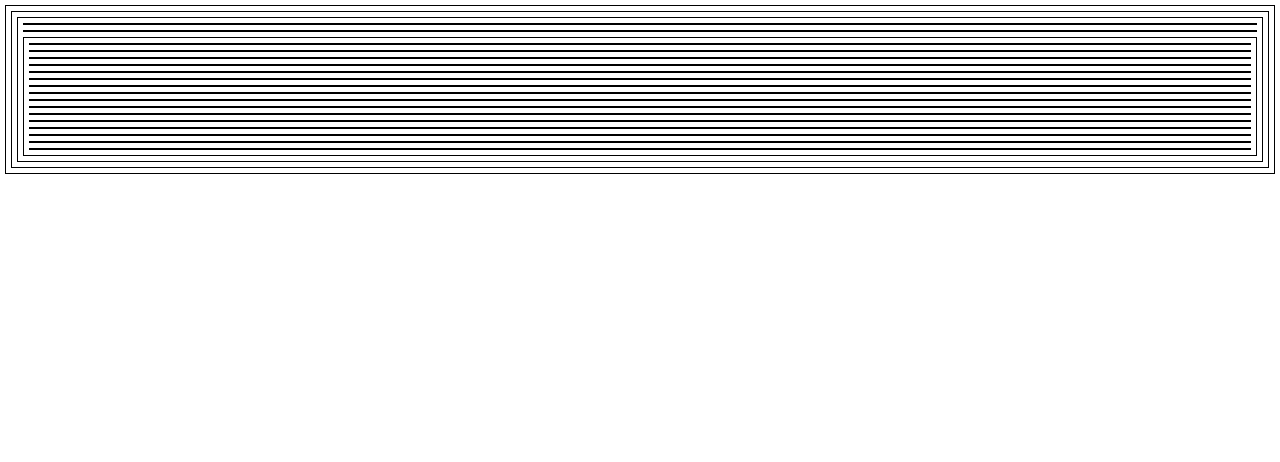
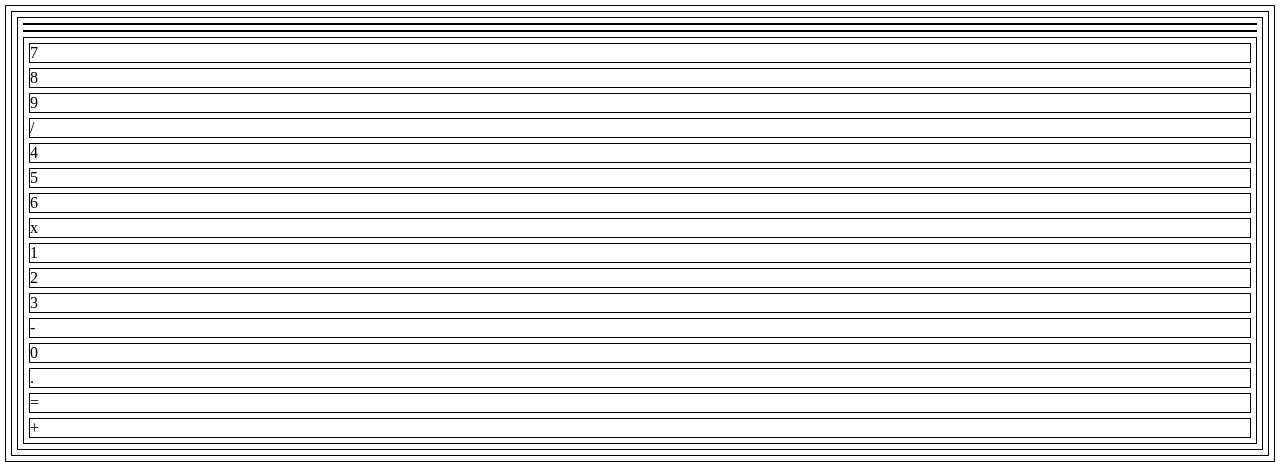
Before and after one commit to MDR22/calculator, a plain HTML site: page index.html in a window 1280 px wide. Drawn offline with Linux system fonts and the light colour scheme.

Commit message:
Add button labels

```diff
--- a/index.html
+++ b/index.html
@@ -13,22 +13,22 @@
         <div id="display"></div>
         <div id="button clear"></div>
         <div id="buttons">
-            <div class="button seven"></div>
-            <div class="button eight"></div>
-            <div class="button nine"></div>
-            <div class="button division"></div>
-            <div class="button four"></div>
-            <div class="button five"></div>
-            <div class="button six"></div>
-            <div class="button multiplication"></div>
-            <div class="button one"></div>
-            <div class="button two"></div>
-            <div class="button three"></div>
-            <div class="button subtraction"></div>
-            <div class="button zero"></div>
-            <div class="button decimal"></div>
-            <div class="button equals"></div>
-            <div class="button addition"></div>
+            <div class="button seven">7</div>
+            <div class="button eight">8</div>
+            <div class="button nine">9</div>
+            <div class="button division">/</div>
+            <div class="button four">4</div>
+            <div class="button five">5</div>
+            <div class="button six">6</div>
+            <div class="button multiplication">x</div>
+            <div class="button one">1</div>
+            <div class="button two">2</div>
+            <div class="button three">3</div>
+            <div class="button subtraction">-</div>
+            <div class="button zero">0</div>
+            <div class="button decimal">.</div>
+            <div class="button equals">=</div>
+            <div class="button addition">+</div>
         </div>
     </div>
 </body>
```
